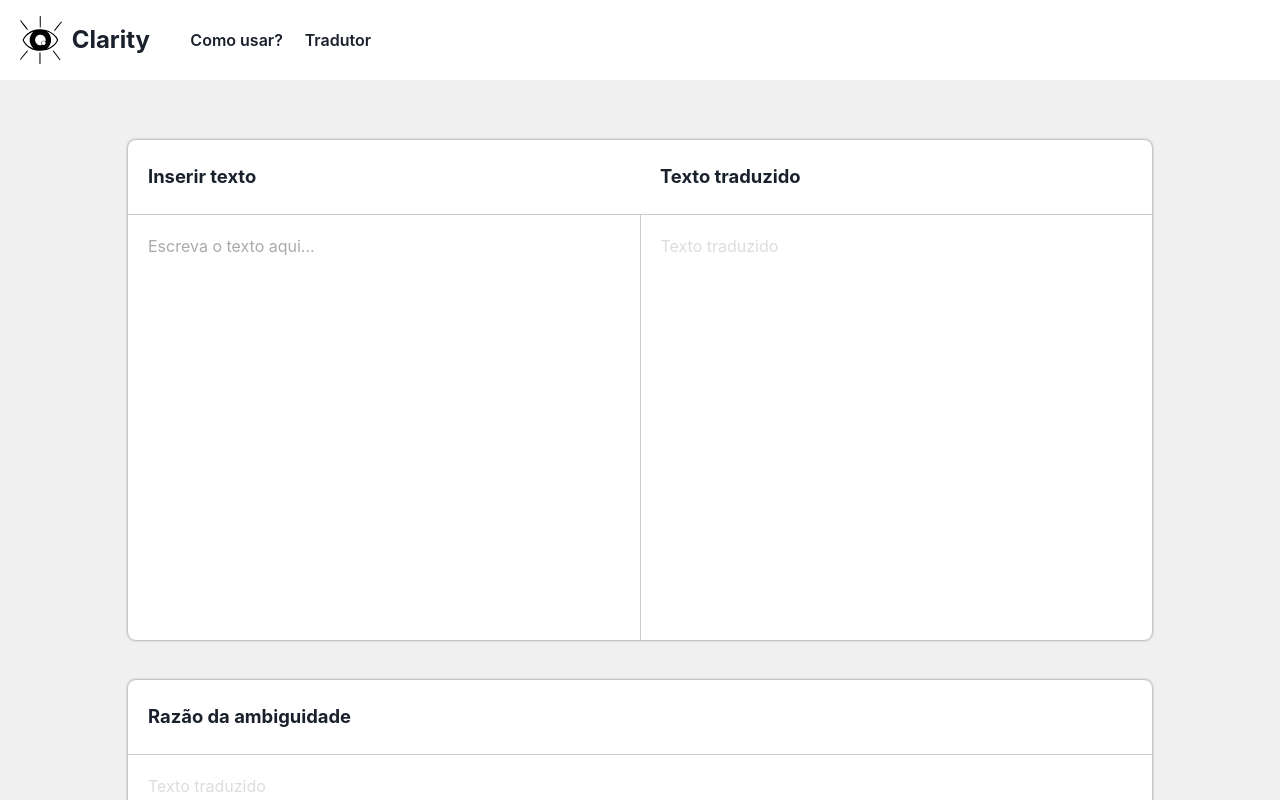
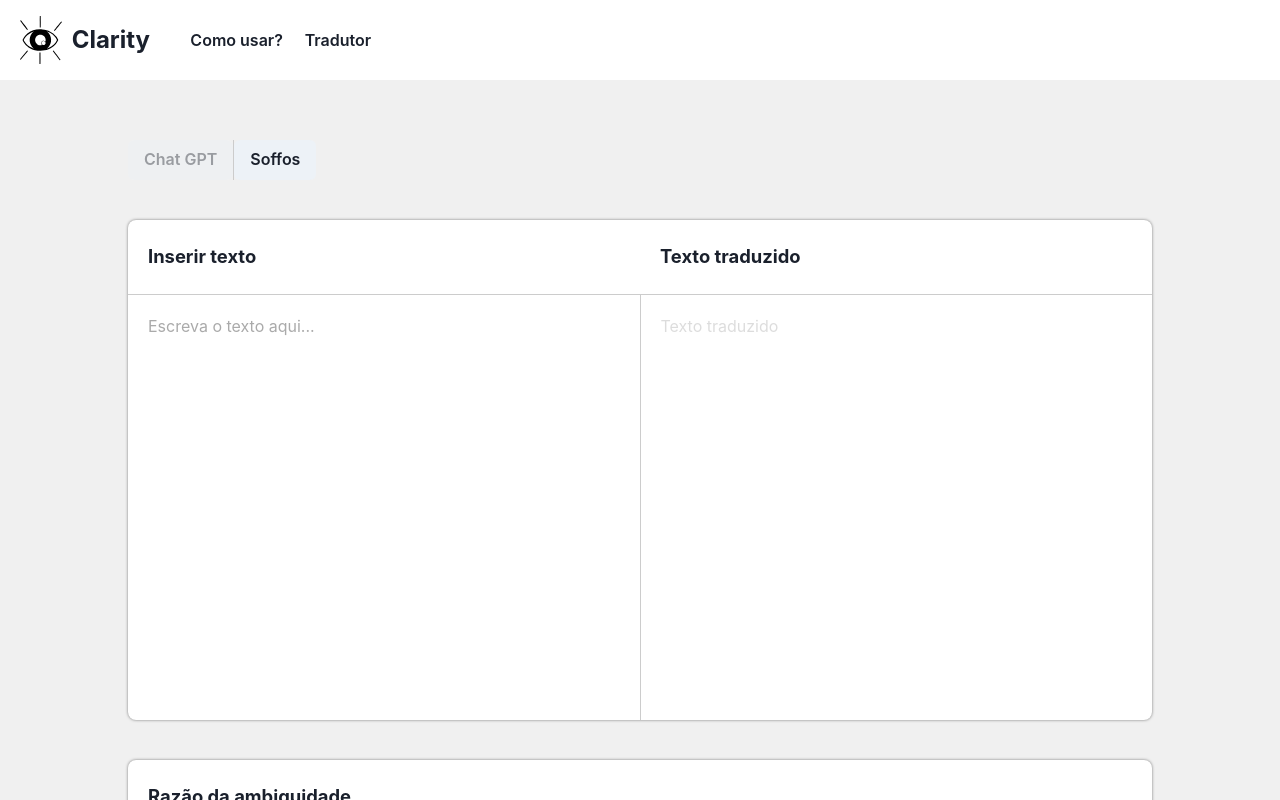
Before and after one commit to Hackatona-AGES-2023/Clarity, a React (Create React App) app in the folder frontend/: page /translate in a window 1280 px wide. Shown: the top 800 px of the page. Built offline with nearby package versions, Linux system fonts and the light colour scheme.

Commit message:
ai button selection

```diff
--- a/frontend/src/pages/ClearTextPage/index.tsx
+++ b/frontend/src/pages/ClearTextPage/index.tsx
@@ -1,9 +1,12 @@
-import { Box, Flex } from "@chakra-ui/react";
+import { Box, Button, Flex } from "@chakra-ui/react";
 import HeaderComponent from "../../components/HeaderComponent";
 import TranslateInputBoxComponent from "./TranslateInputBoxComponent";
 import AmbiguityReasonBoxComponent from "./AmbiguityReasonBoxComponent";
+import { useState } from "react";
 
 export default function ClearTextPage() {
+  const [selectedAi, setSelectedAi] = useState('gpt')
+
   return (
     <Box
       h={'100vh'}
@@ -20,6 +23,25 @@ export default function ClearTextPage() {
         gap={'40px'}
         py={'60px'}
       >
+        <Flex
+          w={'100%'}
+        >
+          <Button
+            variant={"solid"}
+            isDisabled={selectedAi === 'gpt'}
+            onClick={() => setSelectedAi('gpt')}
+          >
+            {'Chat GPT'}
+          </Button>
+          <Box w={'1px'} bg={'#CCC'} />
+          <Button
+            variant={"solid"}
+            isDisabled={selectedAi === 'soffos'}
+            onClick={() => setSelectedAi('soffos')}
+          >
+            {'Soffos'}
+          </Button>
+        </Flex>
         <TranslateInputBoxComponent />
         <AmbiguityReasonBoxComponent />
       </Flex>
```
